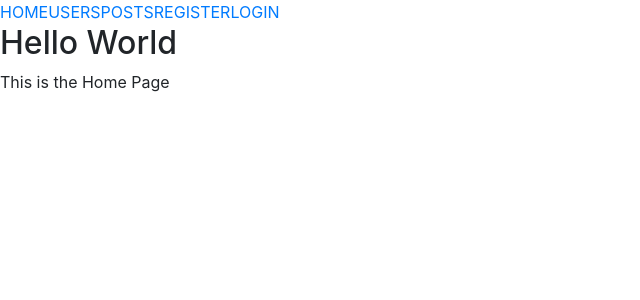
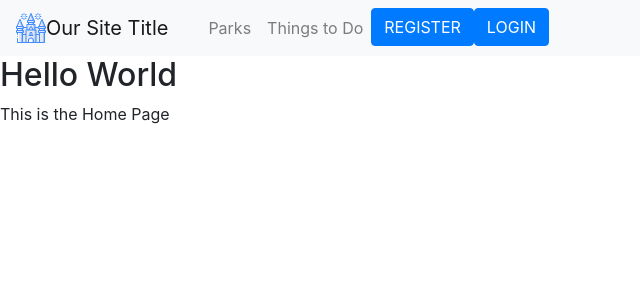
Before and after one commit to Aradford7/react-frontendDisney, a React (Create React App) app: page / in a window 1280 px wide. Shown: the top 300 px of the page, without its empty margins (0-640 px from the left). Built offline with nearby package versions, Linux system fonts and the light colour scheme.

Commit message:
styling navbar

```diff
--- a/src/constants/routes.js
+++ b/src/constants/routes.js
@@ -1,5 +1,5 @@
 export const HOME = '/'
-export const POSTS = '/posts'
-export const USERS = '/users'
+export const PARKS = '/parks'
+export const TODO = '/activities'
 export const LOGIN = '/login'
 export const REGISTER = '/register'
--- a/src/layout/About.js
+++ b/src/layout/About.js
@@ -1,9 +1,22 @@
 import React from 'react'
+import Button from 'react-bootstrap/Button';
+import ButtonToolbar from 'react-bootstrap/ButtonToolbar'
 
 export const About = () =>(
     <div>
         <h2>Hello World</h2>
         <p>This is the About Page</p>
+        <ButtonToolbar>
+                <Button variant="primary">Primary</Button>
+                <Button variant="secondary">Secondary</Button>
+                <Button variant="success">Success</Button>
+                <Button variant="warning">Warning</Button>
+                <Button variant="danger">Danger</Button>
+                <Button variant="info">Info</Button>
+                <Button variant="light">Light</Button>
+                <Button variant="dark">Dark</Button>
+                <Button variant="link">Link</Button>
+        </ButtonToolbar>
 
     </div>
 )
--- a/src/layout/NavBar/NavBar.js
+++ b/src/layout/NavBar/NavBar.js
@@ -4,14 +4,36 @@ import {NavLink} from 'react-router-dom'
 import * as routes from '../../constants/routes'
 
 import './NavBar.css'
+import Navbar from 'react-bootstrap/Navbar'
+import Nav from 'react-bootstrap/Nav'
+
+
+import Button from 'react-bootstrap/Button'
+
+import logo from '../../logo.svg';
 
 const NavBar = () =>
 <div>
-    <NavLink exact active ClassName = "selected" to = {routes.HOME}>HOME</NavLink>
-    <NavLink to={routes.USERS} activeClassName = "selected">USERS</NavLink>
-    <NavLink to={routes.POSTS} activeClassName = "selected">POSTS</NavLink>
-    <NavLink to={routes.REGISTER} activeClassName = "selected">REGISTER</NavLink>
-    <NavLink to={'/login'} activeClassName = "selected">LOGIN</NavLink>
+<Navbar bg="light" variant="light">
+    <Navbar.Brand href="/"> <img
+        alt=""
+        src= {logo}
+        width="30"
+        height="30"
+        className="d-inline-block align-top"
+      />
+      {'Our Site Title'}</Navbar.Brand>
+    <Nav className="mr-auto">
+        <NavLink exact to = {routes.HOME}><Nav.Link href="/"></Nav.Link></NavLink>
+        <NavLink to={routes.PARKS} activeClassName = "selected"> <Nav.Link href="/parks">Parks</Nav.Link></NavLink>
+        <NavLink to={routes.TODO} activeClassName = "selected"> <Nav.Link href="/activities">Things to Do</Nav.Link></NavLink>
+        <NavLink to={routes.REGISTER} activeClassName = "selected"><Button href = "/register">REGISTER</Button></NavLink>
+        <NavLink to={'/login'} activeClassName = "selected"><Button href = "/login">LOGIN</Button></NavLink>
+
+    </Nav>
+  </Navbar>
+
+
 </div>
 
 export default NavBar
```
Also changed, not shown: src/layout/NavBar/images/castle.png (added), src/logo.svg (added).
